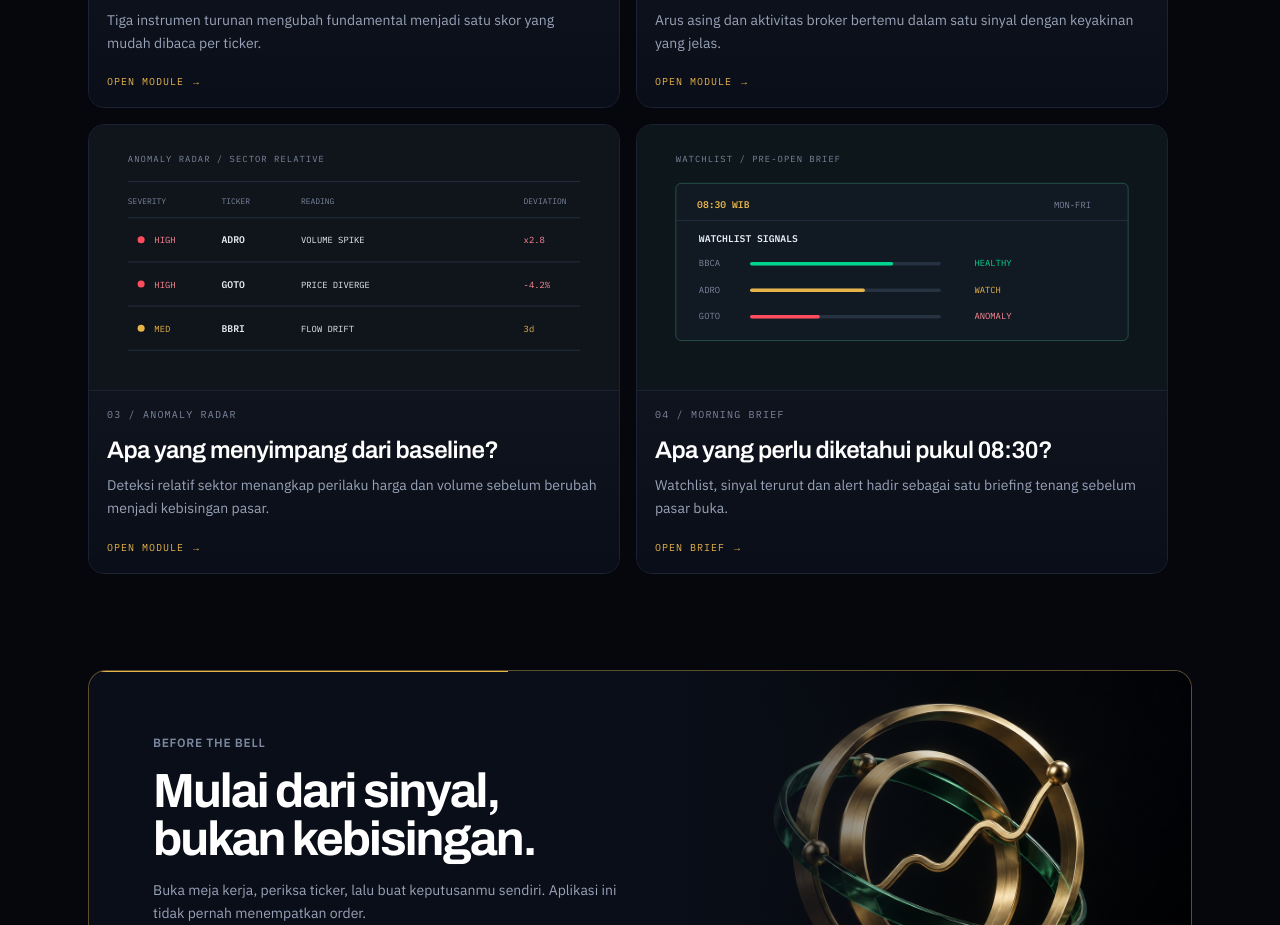
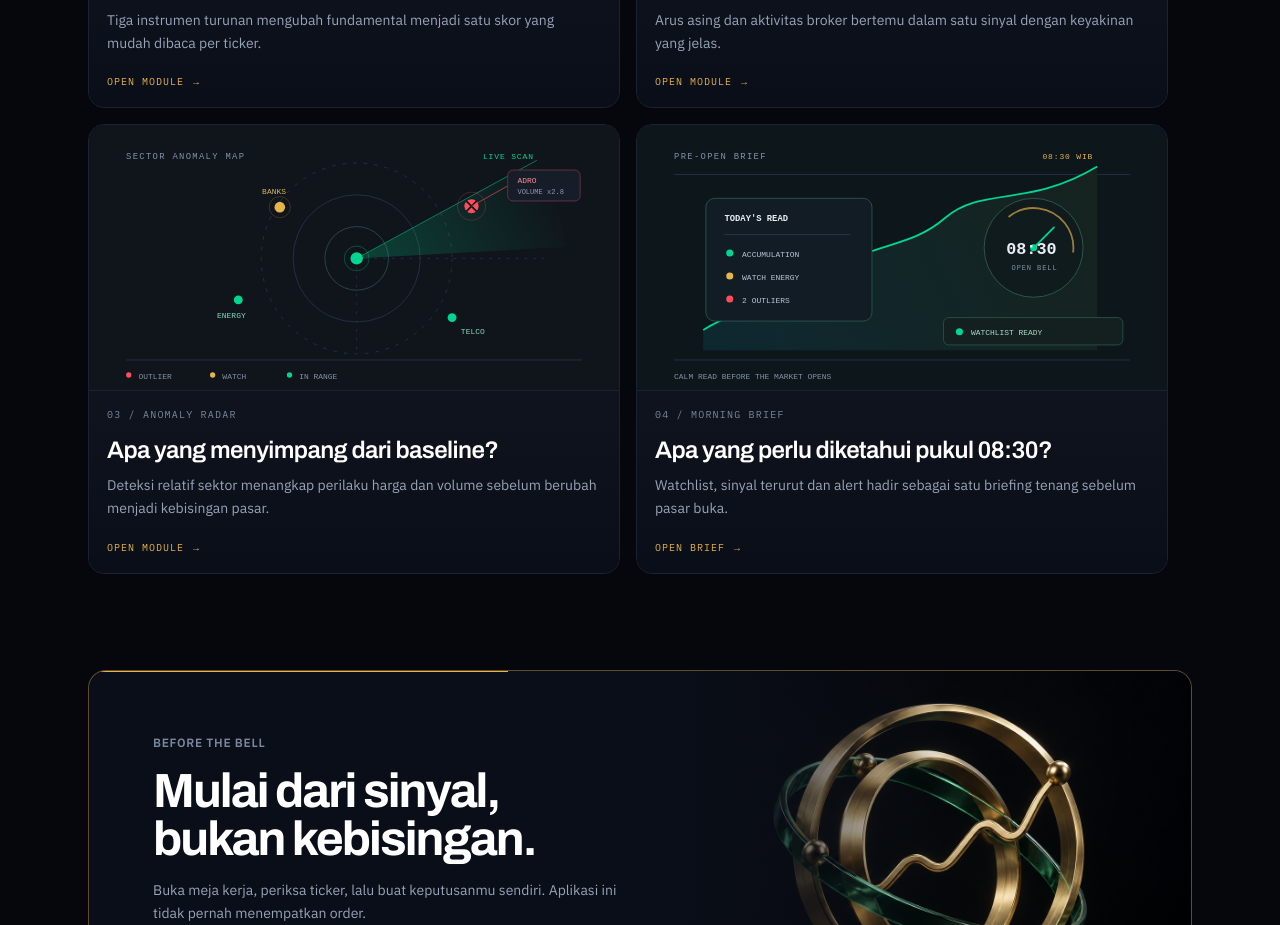
Before and after one commit to Im-A-Nuel/nadi-bursa, a Next.js app: page / in a window 1280 px wide. Shown: the part 2460-3385 px from the top of the page. Built offline with nearby package versions, Linux system fonts and the light colour scheme; no server answers.

Commit message:
feat: add contextual radar and brief artwork

```diff
--- a/app/page.tsx
+++ b/app/page.tsx
@@ -104,33 +104,8 @@ function SignalCard({ href, eyebrow, title, body, kind }: SignalCardProps) {
             <text x="472" y="248" fill="#00D68F" fontSize="10" fontFamily="IBM Plex Mono" fontWeight="600">ACCUMULATION</text>
           </svg>
         )}
-        {kind === 'radar' && (
-          <svg viewBox="0 0 600 300" fill="none" aria-hidden="true">
-            <text x="44" y="42" fill="#7B879E" fontSize="10" fontFamily="IBM Plex Mono" letterSpacing="1.2">ANOMALY RADAR / SECTOR RELATIVE</text>
-            <path d="M44 64H556" stroke="#263242" />
-            <text x="44" y="90" fill="#7B879E" fontSize="9" fontFamily="IBM Plex Mono">SEVERITY</text><text x="150" y="90" fill="#7B879E" fontSize="9" fontFamily="IBM Plex Mono">TICKER</text><text x="240" y="90" fill="#7B879E" fontSize="9" fontFamily="IBM Plex Mono">READING</text><text x="492" y="90" fill="#7B879E" fontSize="9" fontFamily="IBM Plex Mono">DEVIATION</text>
-            <path d="M44 105H556M44 155H556M44 205H556M44 255H556" stroke="#263242" />
-            <circle cx="59" cy="130" r="4" fill="#FF4D5E" /><text x="74" y="134" fill="#FF8A96" fontSize="10" fontFamily="IBM Plex Mono">HIGH</text>
-            <text x="150" y="134" fill="#E8ECF4" fontSize="11" fontFamily="IBM Plex Mono" fontWeight="600">ADRO</text><text x="240" y="134" fill="#E8ECF4" fontSize="10" fontFamily="IBM Plex Mono">VOLUME SPIKE</text><text x="492" y="134" fill="#FF8A96" fontSize="10" fontFamily="IBM Plex Mono">x2.8</text>
-            <circle cx="59" cy="180" r="4" fill="#FF4D5E" /><text x="74" y="184" fill="#FF8A96" fontSize="10" fontFamily="IBM Plex Mono">HIGH</text>
-            <text x="150" y="184" fill="#E8ECF4" fontSize="11" fontFamily="IBM Plex Mono" fontWeight="600">GOTO</text><text x="240" y="184" fill="#E8ECF4" fontSize="10" fontFamily="IBM Plex Mono">PRICE DIVERGE</text><text x="492" y="184" fill="#FF8A96" fontSize="10" fontFamily="IBM Plex Mono">-4.2%</text>
-            <circle cx="59" cy="230" r="4" fill="#E7B44A" /><text x="74" y="234" fill="#E7B44A" fontSize="10" fontFamily="IBM Plex Mono">MED</text>
-            <text x="150" y="234" fill="#E8ECF4" fontSize="11" fontFamily="IBM Plex Mono" fontWeight="600">BBRI</text><text x="240" y="234" fill="#E8ECF4" fontSize="10" fontFamily="IBM Plex Mono">FLOW DRIFT</text><text x="492" y="234" fill="#E7B44A" fontSize="10" fontFamily="IBM Plex Mono">3d</text>
-          </svg>
-        )}
-        {kind === 'brief' && (
-          <svg viewBox="0 0 600 300" fill="none" aria-hidden="true">
-            <text x="44" y="42" fill="#7B879E" fontSize="10" fontFamily="IBM Plex Mono" letterSpacing="1.2">WATCHLIST / PRE-OPEN BRIEF</text>
-            <rect x="44" y="66" width="512" height="178" rx="6" fill="#111922" stroke="#2A554D" />
-            <path d="M44 108H556" stroke="#263242" />
-            <text x="68" y="94" fill="#E7B44A" fontSize="11" fontFamily="IBM Plex Mono" fontWeight="600">08:30 WIB</text>
-            <text x="472" y="94" fill="#7B879E" fontSize="10" fontFamily="IBM Plex Mono">MON-FRI</text>
-            <text x="70" y="133" fill="#E8ECF4" fontSize="11" fontFamily="IBM Plex Mono" fontWeight="600">WATCHLIST SIGNALS</text>
-            <text x="70" y="160" fill="#7B879E" fontSize="10" fontFamily="IBM Plex Mono">BBCA</text><path d="M130 157H342" stroke="#263242" strokeWidth="4" strokeLinecap="round" /><path d="M130 157H288" stroke="#00D68F" strokeWidth="4" strokeLinecap="round" /><text x="382" y="160" fill="#00D68F" fontSize="10" fontFamily="IBM Plex Mono">HEALTHY</text>
-            <text x="70" y="190" fill="#7B879E" fontSize="10" fontFamily="IBM Plex Mono">ADRO</text><path d="M130 187H342" stroke="#263242" strokeWidth="4" strokeLinecap="round" /><path d="M130 187H256" stroke="#E7B44A" strokeWidth="4" strokeLinecap="round" /><text x="382" y="190" fill="#E7B44A" fontSize="10" fontFamily="IBM Plex Mono">WATCH</text>
-            <text x="70" y="220" fill="#7B879E" fontSize="10" fontFamily="IBM Plex Mono">GOTO</text><path d="M130 217H342" stroke="#263242" strokeWidth="4" strokeLinecap="round" /><path d="M130 217H205" stroke="#FF4D5E" strokeWidth="4" strokeLinecap="round" /><text x="382" y="220" fill="#FF8A96" fontSize="10" fontFamily="IBM Plex Mono">ANOMALY</text>
-          </svg>
-        )}
+        {kind === 'radar' && <Image src="/assets/radar-sector-map.svg" alt="Peta radar anomali lintas sektor" width={600} height={300} className="h-full w-full object-cover" />}
+        {kind === 'brief' && <Image src="/assets/brief-dawn-card.svg" alt="Ilustrasi briefing sebelum pembukaan pasar" width={600} height={300} className="h-full w-full object-cover" />}
       </div>
       <div className="signal-card-copy">
         <div className="mono text-[10px] tracking-[0.12em] text-[var(--faint)]">{eyebrow}</div>
--- a/app/ticker/[symbol]/page.tsx
+++ b/app/ticker/[symbol]/page.tsx
@@ -53,10 +53,12 @@ export default function TickerPage() {
     <div className="animate-slide-up space-y-5">
       <div className="flex flex-wrap items-start justify-between gap-3">
         <div className="flex flex-1 flex-wrap items-center gap-3">
-          <Link href="/screener" className="group order-first inline-flex min-h-9 basis-full items-center gap-2 rounded-md border border-rule px-3 text-xs font-medium text-[var(--muted)] transition-colors hover:border-[rgba(231,180,74,0.55)] hover:bg-gold/[0.06] hover:text-gold">
-            <svg className="transition-transform group-hover:-translate-x-0.5" width="15" height="15" viewBox="0 0 24 24" fill="none" stroke="currentColor" strokeWidth="1.8" aria-hidden="true"><path d="M15 18l-6-6 6-6" strokeLinecap="round" strokeLinejoin="round" /></svg>
-            {t('Back to screener', 'Kembali ke Screener')}
-          </Link>
+          <div className="order-first basis-full">
+            <Link href="/screener" className="group inline-flex min-h-9 items-center gap-2 rounded-md border border-rule px-3 text-xs font-medium text-[var(--muted)] transition-colors hover:border-[rgba(231,180,74,0.55)] hover:bg-gold/[0.06] hover:text-gold">
+              <svg className="transition-transform group-hover:-translate-x-0.5" width="15" height="15" viewBox="0 0 24 24" fill="none" stroke="currentColor" strokeWidth="1.8" aria-hidden="true"><path d="M15 18l-6-6 6-6" strokeLinecap="round" strokeLinejoin="round" /></svg>
+              {t('Back to screener', 'Kembali ke Screener')}
+            </Link>
+          </div>
           <TickerLogo symbol={ticker.symbol} name={ticker.name} sector={ticker.sector} size={48} />
           <div>
             <div className="flex flex-wrap items-center gap-2">
--- a/components/common/ScoreRing.tsx
+++ b/components/common/ScoreRing.tsx
@@ -17,6 +17,9 @@ export function ScoreRing({ score, size = 56, strokeWidth = 4 }: { score: number
     const y1 = cy - r * Math.sin(a0);
     return `M ${x0} ${y0} A ${r} ${r} 0 0 1 ${x1} ${y1}`;
   };
+  const needleAngle = Math.PI - (score / 100) * Math.PI;
+  const nx = cx + (r - 4) * Math.cos(needleAngle);
+  const ny = cy - (r - 4) * Math.sin(needleAngle);
 
   return (
     <svg
@@ -29,6 +32,8 @@ export function ScoreRing({ score, size = 56, strokeWidth = 4 }: { score: number
       <path d={arc(0, 35)} stroke="rgba(255,77,94,0.55)" strokeWidth={strokeWidth} fill="none" strokeLinecap="round" />
       <path d={arc(35, 65)} stroke="rgba(231,180,74,0.45)" strokeWidth={strokeWidth} fill="none" />
       <path d={arc(65, 100)} stroke="rgba(0,214,143,0.5)" strokeWidth={strokeWidth} fill="none" strokeLinecap="round" />
+      <line x1={cx} y1={cy} x2={nx} y2={ny} stroke={band.color} strokeWidth={Math.max(2, strokeWidth * 0.55)} strokeLinecap="round" />
+      <circle cx={cx} cy={cy} r={Math.max(2.5, strokeWidth * 0.65)} fill={band.color} />
       <text x={cx} y={size - 4} textAnchor="middle" fill={band.color} fontFamily="var(--font-plex-mono), monospace" fontWeight="700" fontSize={Math.max(11, size * 0.22)}>{score}</text>
     </svg>
   );
```
Also changed, not shown: public/assets/brief-dawn-card.svg (added), public/assets/radar-sector-map.svg (added).
